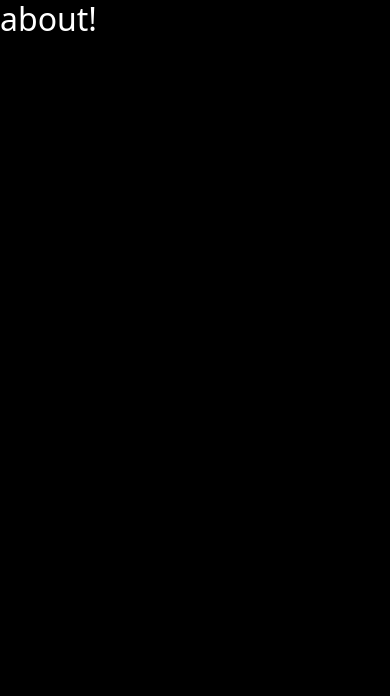
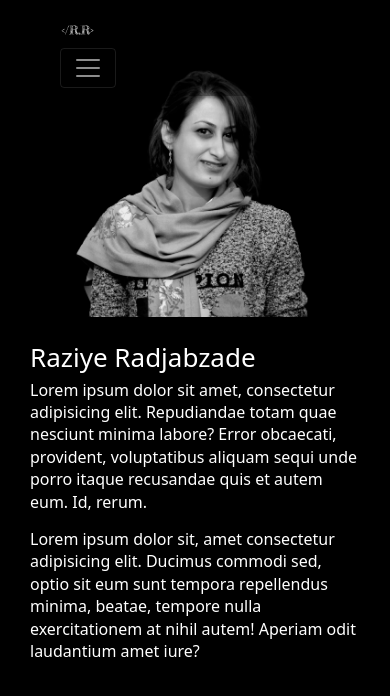
Before and after one commit to Raziyehh/Raziye-portfolio, a plain HTML site: page about.html in a window 390 px wide. Drawn offline with nearby package versions, Linux system fonts and the light colour scheme; a web font is replaced by a local one.

Commit message:
Import About page and style it and make it mobile friendly

```diff
--- a/about.html
+++ b/about.html
@@ -4,7 +4,7 @@
     <meta charset="UTF-8" />
     <meta http-equiv="X-UA-Compatible" content="IE=edge" />
     <meta name="viewport" content="width=device-width, initial-scale=1.0" />
-    <title>Front-end Developer| Raziye RJ</title>
+    <title>About| Raziye RJ</title>
 
     <link
       href="https://cdn.jsdelivr.net/npm/bootstrap@5.1.3/dist/css/bootstrap.min.css"
@@ -45,6 +45,74 @@
     ></script>
   </head>
   <body class="about-page">
-    <h1>about!</h1>
+    <nav class="navbar navbar-expand-md fixed-top navbar-dark">
+      <div class="container-fluid">
+        <a class="navbar-brand" href="#">
+          <img
+            src="/images/White logo - no background.svg"
+            alt="logo"
+            class="navbar-logo ms-5 d-inline-block"
+          />
+        </a>
+        <button
+          class="navbar-toggler ms-5"
+          type="button"
+          data-bs-toggle="collapse"
+          data-bs-target="#navbarNav"
+          aria-controls="navbarNav"
+          aria-expanded="false"
+          aria-label="Toggle navigation"
+        >
+          <span class="navbar-toggler-icon"></span>
+        </button>
+        <div class="collapse navbar-collapse me-5" id="navbarNav">
+          <ul class="navbar-nav ms-2">
+            <li class="nav-item">
+              <a class="nav-link" aria-current="page" href="#">Home</a>
+            </li>
+            <li class="nav-item">
+              <a class="nav-link active" href="#">About</a>
+            </li>
+            <li class="nav-item">
+              <a class="nav-link" href="#">Work</a>
+            </li>
+            <li class="nav-item">
+              <a class="nav-link" href="#" tabindex="-1" aria-disabled="true"
+                >Contact</a
+              >
+            </li>
+          </ul>
+        </div>
+      </div>
+    </nav>
+
+    <div class="container">
+      <div class="row">
+        <div class="col-md-6 personal-pic-container">
+          <img
+            src="/images/Raziye-RJ.png"
+            alt="Raziye-RJ"
+            class="personal-pic img-fluid"
+          />
+        </div>
+        <div class="col-md-6 about-paragraph-container">
+          <article>
+            <h2>Raziye Radjabzade</h2>
+            <p>
+              Lorem ipsum dolor sit amet, consectetur adipisicing elit.
+              Repudiandae totam quae nesciunt minima labore? Error obcaecati,
+              provident, voluptatibus aliquam sequi unde porro itaque recusandae
+              quis et autem eum. Id, rerum.
+            </p>
+            <p>
+              Lorem ipsum dolor sit, amet consectetur adipisicing elit. Ducimus
+              commodi sed, optio sit eum sunt tempora repellendus minima,
+              beatae, tempore nulla exercitationem at nihil autem! Aperiam odit
+              laudantium amet iure?
+            </p>
+          </article>
+        </div>
+      </div>
+    </div>
   </body>
 </html>
--- a/styles/style.css
+++ b/styles/style.css
@@ -52,8 +52,8 @@ a:hover {
 }
 
 .navbar-logo {
-  height: 8%;
-  width: 8%;
+  height: 10%;
+  width: 10%;
 }
 
 .navbar {
@@ -91,9 +91,29 @@ a:hover {
 }
 
 body.about-page {
-  width: 100%;
-  height: 100%;
   background-color: #000;
+}
+
+article h2 {
+  margin: 0 25px;
+  padding-top: 100px;
+  font-size: 30px;
+  font-weight: 400;
+  line-height: 1.6;
+}
+
+article p {
+  margin: 0 25px;
+  font-size: 18px;
+  font-weight: 300;
+  line-height: 1.4;
+  color: var(--font-color);
+}
+
+.personal-pic {
+  padding-top: 40px;
+  width: 500px;
+  height: auto;
 }
 
 @media (max-width: 575.98px) {
@@ -124,4 +144,61 @@ body.about-page {
   .btn {
     font-size: 12px;
   }
+
+  .personal-pic {
+    padding-top: 60px;
+    display: block;
+    margin: 0 auto;
+    width: 250px;
+    height: auto;
+  }
+
+  article h2 {
+    margin: 0 18px;
+    padding-top: 20px;
+    font-size: 26px;
+  }
+
+  article p {
+    margin: 0 18px 15px 18px;
+    font-size: 16px;
+  }
 }
+
+@media (min-width: 576px) and (max-width: 767.98px) {
+  .personal-pic {
+    padding-top: 60px;
+    display: block;
+    margin: 0 auto;
+    width: 350px;
+    height: auto;
+  }
+  article h2 {
+    margin: 0 18px;
+    padding-top: 20px;
+    font-size: 26px;
+  }
+  article p {
+    margin: 0 18px 15px 18px;
+    font-size: 16px;
+  }
+}
+
+@media (min-width: 768px) and (max-width: 991.98px) {
+  .personal-pic {
+    padding-top: 60px;
+    display: block;
+    margin: 0 auto;
+    width: 350px;
+    height: auto;
+  }
+  article h2 {
+    margin: 0 18px 15px 18px;
+    padding-top: 90px;
+    font-size: 26px;
+  }
+  article p {
+    margin: 0 18px;
+    font-size: 16px;
+  }
+}
```
Also changed, not shown: index.html (+18 -10 lines), images/Raziye-RJ.png (added).
